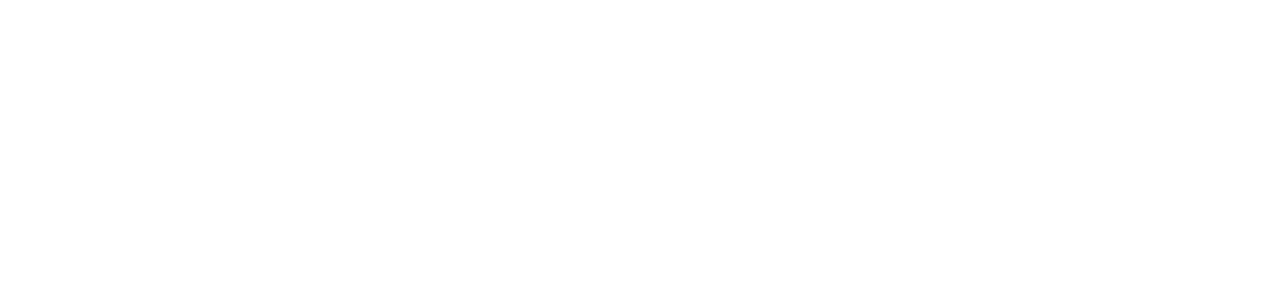
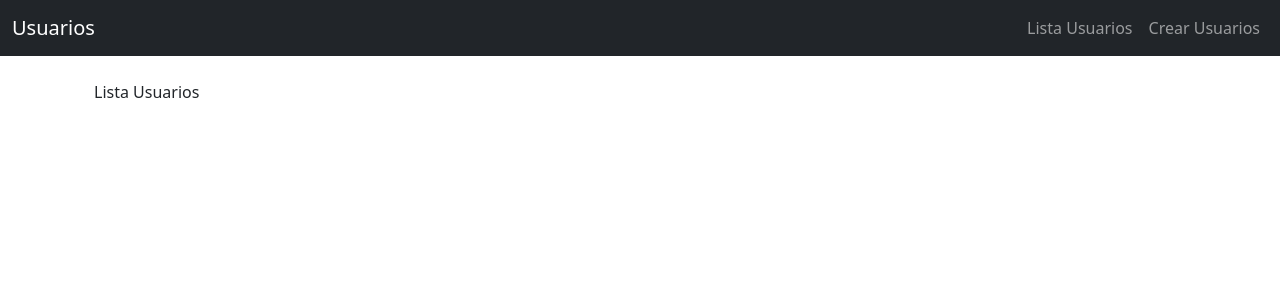
Before and after one commit to maxiar0s/Gestion_de_Usuarios_Fullstack_MERN, a React (Create React App) app in the folder frontend/: page / in a window 1280 px wide. Shown: the top 300 px of the page. Built offline with nearby package versions, Linux system fonts and the light colour scheme.

Commit message:
barra navegacion

```diff
--- a/frontend/src/components/CrearUsuarios.js
+++ b/frontend/src/components/CrearUsuarios.js
@@ -1,7 +1,7 @@
 import React from "react";
 
 const CrearUsuarios = () => {
-  return <div></div>;
+  return <div>Crear Usuario</div>;
 };
 
 export default CrearUsuarios;
--- a/frontend/src/components/ListaUsuarios.js
+++ b/frontend/src/components/ListaUsuarios.js
@@ -1,7 +1,7 @@
 import React from "react";
 
 const ListaUsuarios = () => {
-  return <div></div>;
+  return <div>Lista Usuarios</div>;
 };
 
 export default ListaUsuarios;
--- a/frontend/src/components/Navegacion.js
+++ b/frontend/src/components/Navegacion.js
@@ -1,7 +1,43 @@
 import React from "react";
+import { Link } from "react-router-dom";
 
 const Navegacion = () => {
-  return <div></div>;
+  return (
+    <div>
+      <nav className="navbar navbar-expand-lg bg-dark navbar-dark">
+        <div className="container-fluid">
+          <Link className="navbar-brand" to="/">
+            Usuarios
+          </Link>
+          <button
+            className="navbar-toggler"
+            type="button"
+            data-bs-toggle="collapse"
+            data-bs-target="#navbarNav"
+            aria-controls="navbarNav"
+            aria-expanded="false"
+            aria-label="Toggle navigation"
+          >
+            <span className="navbar-toggler-icon"></span>
+          </button>
+          <div className="collapse navbar-collapse" id="navbarNav">
+            <ul className="navbar-nav ms-auto">
+              <li className="nav-item">
+                <Link className="nav-link" to="/">
+                  Lista Usuarios
+                </Link>
+              </li>
+              <li className="nav-item">
+                <Link className="nav-link" to="/CrearUsuarios">
+                  Crear Usuarios
+                </Link>
+              </li>
+            </ul>
+          </div>
+        </div>
+      </nav>
+    </div>
+  );
 };
 
 export default Navegacion;
```
